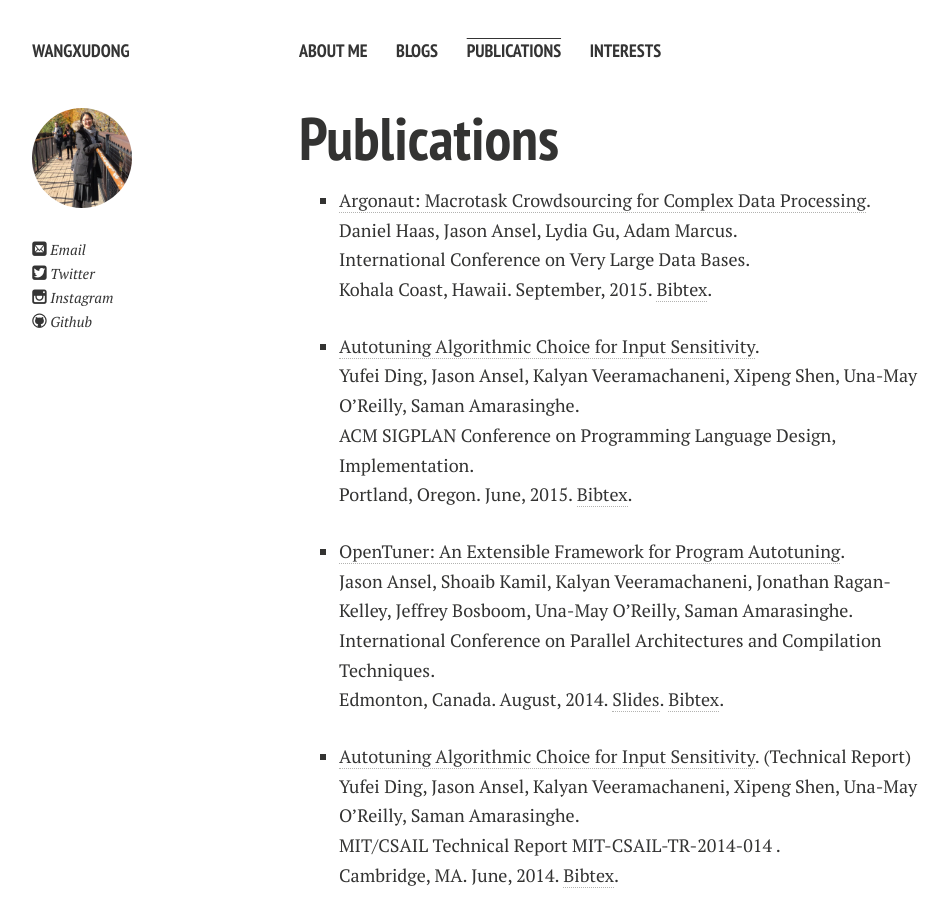
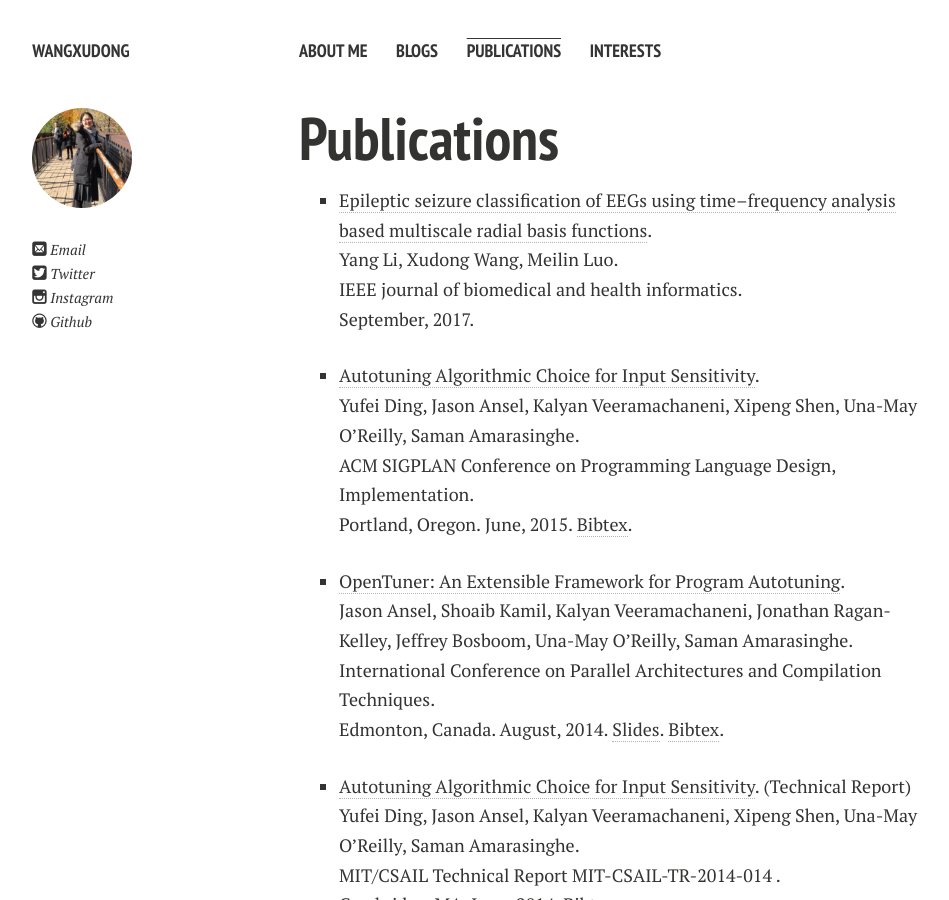
Before and after one commit to eveyuyi/Kaimaoge.github.io, a Jekyll site: the page built from publications.md, in a window 1280 px wide and 900 px high. Shown: the whole window, without its empty margins (21-970 px from the left). Built offline with Jekyll 4.4.1, drawn with Linux system fonts in a browser that asks for light colours; nearby versions of some CDN libraries.

Commit message:
Update publications.md

```diff
--- a/publications.md
+++ b/publications.md
@@ -3,15 +3,14 @@ layout: page
 permalink: /publications/index.html
 title: Publications
 pubs:
-  - author: "Daniel Haas, Jason Ansel, Lydia Gu, Adam Marcus"
-    title: "Argonaut: Macrotask Crowdsourcing for Complex Data Processing"
-    keywords: "Locu"
+  - author: "Yang Li, Xudong Wang, Meilin Luo"
+    title: "Epileptic seizure classification of EEGs using time--frequency analysis based multiscale radial basis functions"
     month: "September"
-    year: "2015"
-    address: "Kohala Coast, Hawaii"
-    booktitle: "International Conference on Very Large Data Bases"
-    url: 2015vldb-argonaut.pdf
-    bibtex: 2015vldb-argonaut.bib
+    year: "2017"
+    booktitle: "IEEE journal of biomedical and health informatics"
+    url: https://ieeexplore.ieee.org/abstract/document/7875493
+
+
 
   - key: "ding:pldi:2015"
     author: "Yufei Ding, Jason Ansel, Kalyan Veeramachaneni, Xipeng Shen, Una-May O’Reilly, Saman Amarasinghe"
```
